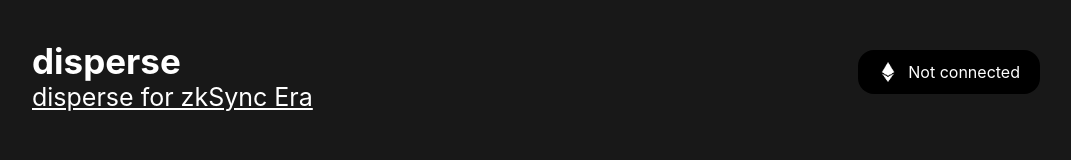
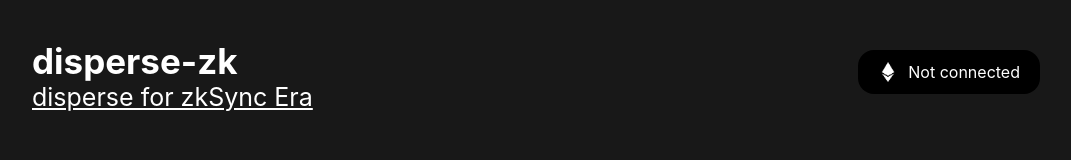
Before and after one commit to iskorzun/disperse-zk, a React (Create React App) app: page / in a window 1280 px wide. Shown: the top 160 px of the page, without its empty margins (104-1175 px from the left). Built offline with nearby package versions, Linux system fonts and the light colour scheme.

Commit message:
modified:   src/App.js

```diff
--- a/src/App.js
+++ b/src/App.js
@@ -101,7 +101,7 @@
         <div className="header-container">
           <header>
             <div className="left">
-              <p className="title">disperse</p>
+              <p className="title">disperse-zk</p>
               <a
                 className="subtitle"
                 href={contract_link}
```
